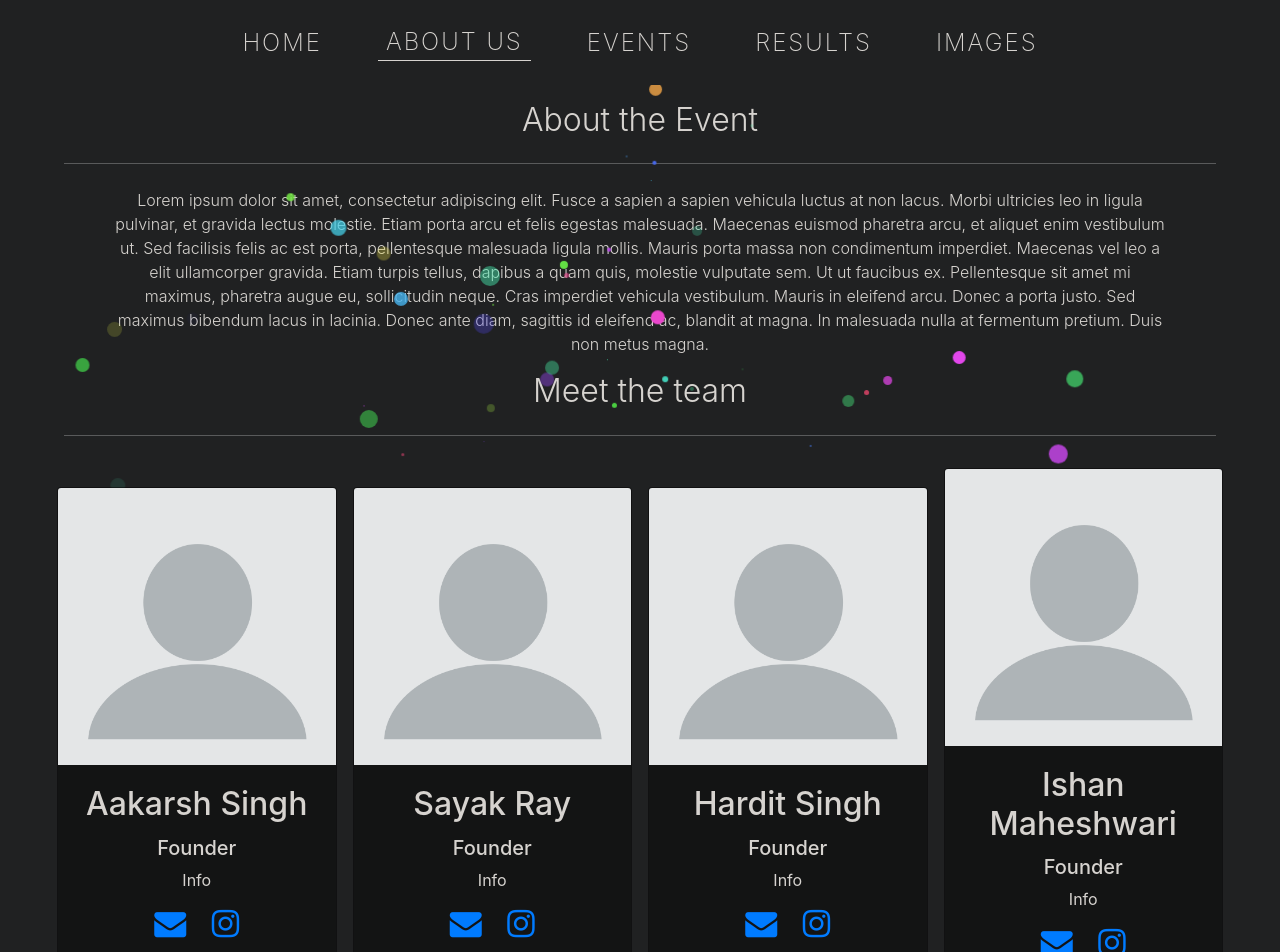
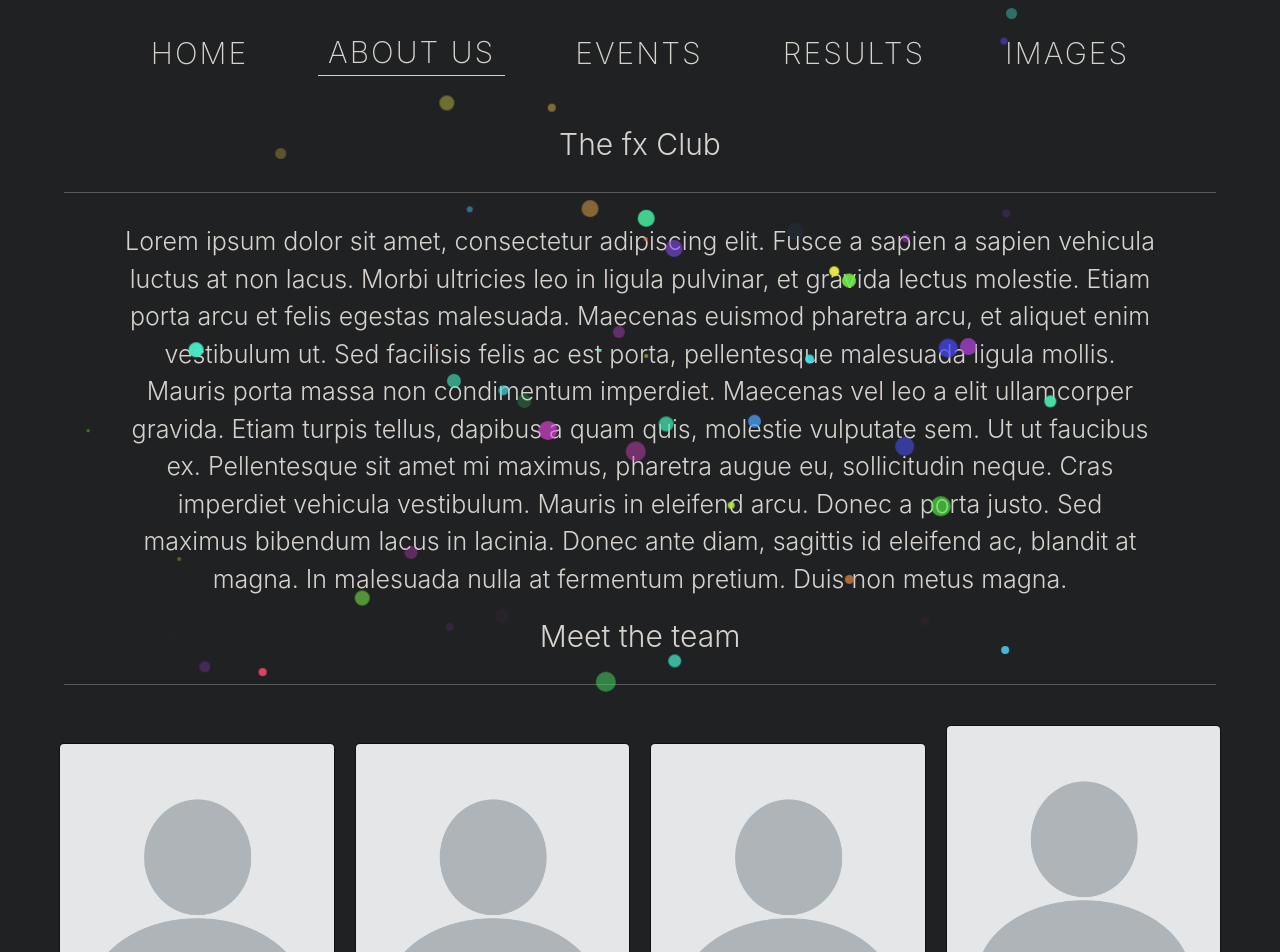
Before and after one commit to AakSin/it-club, a Vue app: page /aboutus in a window 1280 px wide. Shown: the top 952 px of the page. Built offline with nearby package versions, Linux system fonts and the light colour scheme.

Commit message:
added links to brochure and invite on homepage

```diff
--- a/src/App.vue
+++ b/src/App.vue
@@ -75,11 +75,11 @@ html,body {
     background:$bcolor;
     min-height: 100vh;
     overflow-x:hidden;
-    @media #{$xs} { font-size: 8px; }
-    @media #{$sm} { body { font-size: 12px; } }
-    @media #{$md} { body { font-size: 16px; } }
-    @media #{$lg} { body { font-size: 18px; } }
-    @media #{$xl} { body { font-size: 20px; } }
+    // @media #{$xs} { font-size: 10px; }
+    @media #{$sm} { font-size: 10px; }
+    @media #{$md} { font-size: 16px; }
+    @media #{$lg} { font-size: 18px; }
+    @media #{$xl} { font-size: 20px; }
 }
 /* width */
 ::-webkit-scrollbar {
@@ -102,6 +102,7 @@ html,body {
 }
 #app{
   min-height:100vh;
+  width:100vw;
 }
 #particle-container{
   overflow:hidden;
--- a/src/components/AboutUs/AboutUs.vue
+++ b/src/components/AboutUs/AboutUs.vue
@@ -1,7 +1,7 @@
 <template>
 <div class="c_container">
 
-  <h1 class="display-4 text-center">About the Event</h1>
+  <h1 class="display-4 text-center">The fx Club</h1>
   <hr class="my-4">
   <p class="lead px-5 text-center">Lorem ipsum dolor sit amet, consectetur adipiscing elit. Fusce a sapien a sapien vehicula luctus at non lacus. Morbi ultricies leo in ligula pulvinar, et gravida lectus molestie. Etiam porta arcu et felis egestas malesuada. Maecenas euismod pharetra arcu, et aliquet enim vestibulum ut. Sed facilisis felis ac est porta, pellentesque malesuada ligula mollis. Mauris porta massa non condimentum imperdiet. Maecenas vel leo a elit ullamcorper gravida.
 
@@ -31,8 +31,7 @@ Etiam turpis tellus, dapibus a quam quis, molestie vulputate sem. Ut ut faucibus
         <h1 class="card-title">Sayak Ray</h1>
         <h2 >Founder </h2>
         <p>Info</p>
-        <a href="#" class="fa fa-envelope"></a>
-  <a href="#" class="fa fa-instagram"></a>
+        <a href="mailto:sr.official3210@gmail.com" class="fa fa-envelope"></a>
       </div>
     </div>
     </div>
@@ -44,8 +43,9 @@ Etiam turpis tellus, dapibus a quam quis, molestie vulputate sem. Ut ut faucibus
         <h1 class="card-title">Hardit Singh</h1>
         <h2 >Founder </h2>
         <p>Info</p>
-        <a href="#" class="fa fa-envelope"></a>
-  <a href="#" class="fa fa-instagram"></a>
+        <a href="mailto:hardits925@gmail.com" class="fa fa-envelope"></a>
+  <a href="https://www.instagram.com/hardy_1273/" class="fa fa-instagram" target="_blank"></a>
+  <a href="tel:8076252192" class="fa fa-phone" ></a>
       </div>
     </div>
     </div>
@@ -59,6 +59,7 @@ Etiam turpis tellus, dapibus a quam quis, molestie vulputate sem. Ut ut faucibus
         <p>Info</p>
         <a href="mailto:ishan.arw@gmail.com" class="fa fa-envelope"></a>
   <a href="https://www.instagram.com/ishan.pma" class="fa fa-instagram" target="_blank"></a>
+  <a href="tel:8130314810" class="fa fa-phone" ></a>
       </div>
     </div>
     </div>
@@ -78,7 +79,7 @@ export default {
 h1,a{
   font-size:3rem;
   @media #{$md}{
-    font-size:2rem;
+    font-size:1.5rem;
   }
 }
 h2{
@@ -90,7 +91,7 @@ h2{
 .btn,p{
 font-size:2rem;
   @media #{$md}{
-    font-size:1rem;
+    font-size:1.25rem;
   }
 }
 .card{
--- a/src/components/Home/Home.vue
+++ b/src/components/Home/Home.vue
@@ -1,7 +1,9 @@
 <template>
+
   <div class="px-5 text-center">
+
     <svg
-      id="Layer_1" data-name="Layer 1" xmlns="http://www.w3.org/2000/svg" viewBox="0 0 227.8 82.86"
+      id="Layer_1" class="px-5" data-name="Layer 1" xmlns="http://www.w3.org/2000/svg" viewBox="0 0 227.8 82.86"
     >
       <defs>
 
@@ -127,6 +129,8 @@
       </g>
     </svg>
     <h2 class="display-4 my-4">Lotus Valley International School Noida's IT Event</h2>
+    <b-button variant="primary py-2 px-5 mx-3 mb-5" href="https://lvisturing.imfast.io/Artboard%201%403x.png" target="_blank" pill>Brochure</b-button>
+    <b-button variant="success py-2 px-5 mx-3 mb-5" href="https://lvisturing.imfast.io/Artboard%201%403x.png" target="_blank" pill>Invite</b-button>
   </div>
 </template>
 <script>
@@ -226,10 +230,23 @@ export default {
 
 svg {
   width: 100%;
+  @media #{$xl}{
+    transform:scale(0.9);
+  }
 }
 .display-4 {
   font-size: 3rem;
+  @media #{$lg}{
+    font-size:2.5rem;
+  }
   font-family:'Raleway',sans-serif;
 }
+.btn{
+  font-size:15px;
+  @media #{$md}{
+    font-size:20px;
+  }
+}
+
 
 </style>
--- a/src/components/Nav.vue
+++ b/src/components/Nav.vue
@@ -53,13 +53,16 @@ a:hover, .router-link-active{
 .bg-info{
   width:100vw;
 
-  background-color: $bcolor !important;
+  background-color: rgba(0,0,0,0) !important;
 }
 .navbar{
   padding:0;
 }
 .navbar-collapse{
-  background-color:$bcolor;
+  background-color:rgba(0,0,0,0);
+}
+button:focus{
+  outline:none;
 }
 .navbar-toggler{
   border:0;
```
